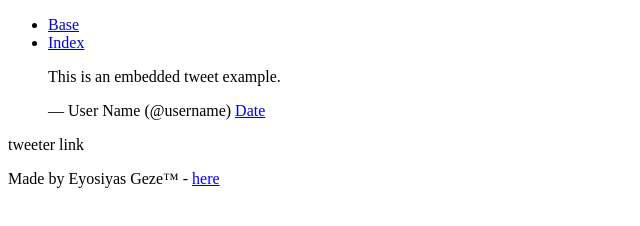
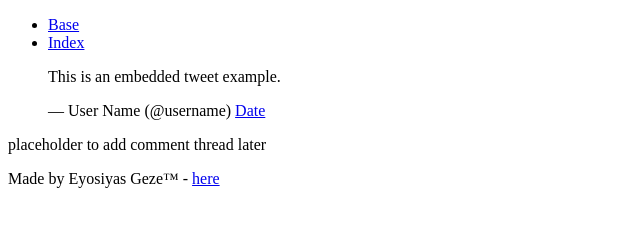
Before and after one commit to EyosiyasGe/My_First_Portfolio, a plain HTML site: page html_basic/tweets.html in a window 1280 px wide. Shown: the whole page, without its empty margins (0-640 px from the left). Drawn offline with Linux system fonts and the light colour scheme.

Commit message:
Forth week

```diff
--- a/html_basic/tweets.html
+++ b/html_basic/tweets.html
@@ -21,7 +21,7 @@
         </blockquote>
         <script async src="https://platform.twitter.com/widgets.js" charset="utf-8"></script>
         </article>
-        <aside> tweeter link</aside>
+        <aside> placeholder to add comment thread later</aside>
     </main>
     <footer>
         <p> Made by Eyosiyas Geze&trade; - <a href="www.google.com" target="_blank">here</a> </p>
```
